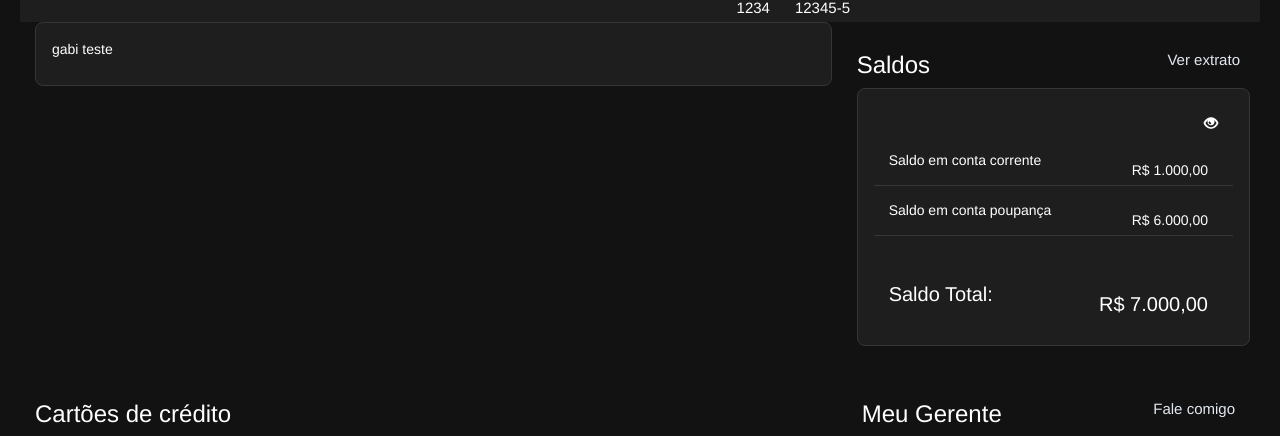
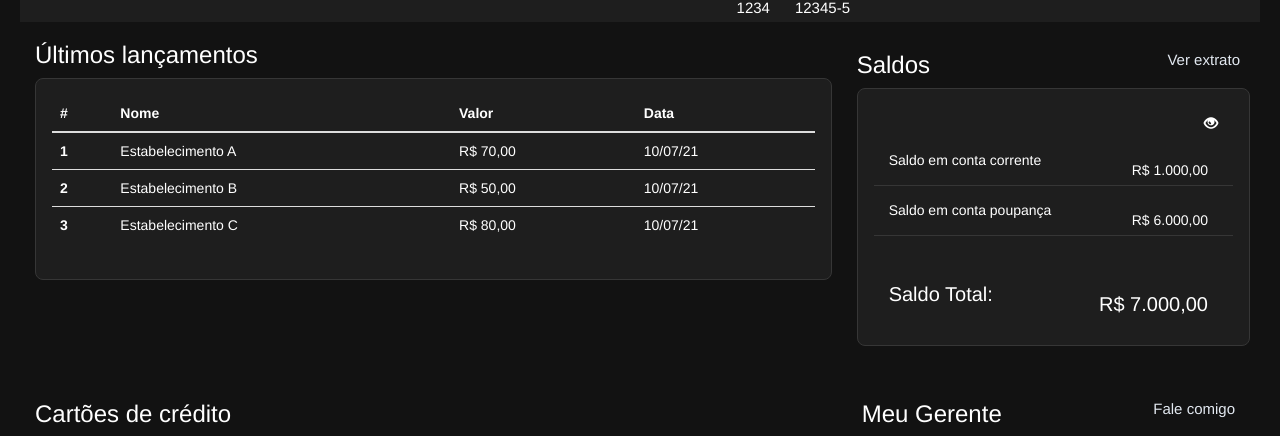
Before and after one commit to garouxl/devBoost-exercicio-1, a website: page devBoost-interface-itau-2.0/index.html in a window 1280 px wide. Shown: the part 106-542 px from the top of the page. Drawn offline with nearby package versions, Linux system fonts and the light colour scheme.

Commit message:
adicionado placeholder para ultimos lançamentos

```diff
--- a/devBoost-interface-itau-2.0/index.html
+++ b/devBoost-interface-itau-2.0/index.html
@@ -65,12 +65,41 @@
           <i></i>
         </section>
       </header>
-
-      <!-- Primeira linha -->
+      <main>
         <section>
           <div class="col-md-8">
+            <h2>Últimos lançamentos</h2>
             <div class="card">
-            <p>gabi teste</p>
+              <table class="table">
+                <thead>
+                  <tr>
+                    <th scope="col">#</th>
+                    <th scope="col">Nome</th>
+                    <th scope="col">Valor</th>
+                    <th scope="col">Data</th>
+                  </tr>
+                </thead>
+                <tbody>
+                  <tr>
+                    <th scope="row">1</th>
+                    <td>Estabelecimento A</td>
+                    <td>R$ 70,00</td>
+                    <td>10/07/21</td>
+                  </tr>
+                  <tr>
+                    <th scope="row">2</th>
+                    <td>Estabelecimento B</td>
+                    <td>R$ 50,00</td>
+                    <td>10/07/21</td>
+                  </tr>
+                  <tr>
+                    <th scope="row">3</th>
+                    <td>Estabelecimento C</td>
+                    <td>R$ 80,00</td>
+                    <td>10/07/21</td>
+                  </tr>
+                </tbody>
+              </table>
             </div>
           </div>
 
@@ -98,8 +127,6 @@
             </div>
           </div>
         </section>
-
-      <!-- Segunda linha -->
         <section>
           <div class="credit col-md-8">
             <h2>Cartões de crédito</h2>
@@ -225,6 +252,7 @@
             </div>
           </div>
         </section>
+      </main>
     </div>
   </body>
 </html>
--- a/devBoost-interface-itau-2.0/sass/partials/_reset.scss
+++ b/devBoost-interface-itau-2.0/sass/partials/_reset.scss
@@ -57,6 +57,11 @@ p {
   padding: 1.6rem;
 }
 
-header + section {
+main {
   margin-top: $headerHeight;
+  &::after {
+    content: "";
+    clear: both;
+    display: table;
+  }
 }
```
Also changed, not shown: devBoost-interface-itau-2.0/css/main.css. Lines whose indentation alone changed are shown as unchanged.
